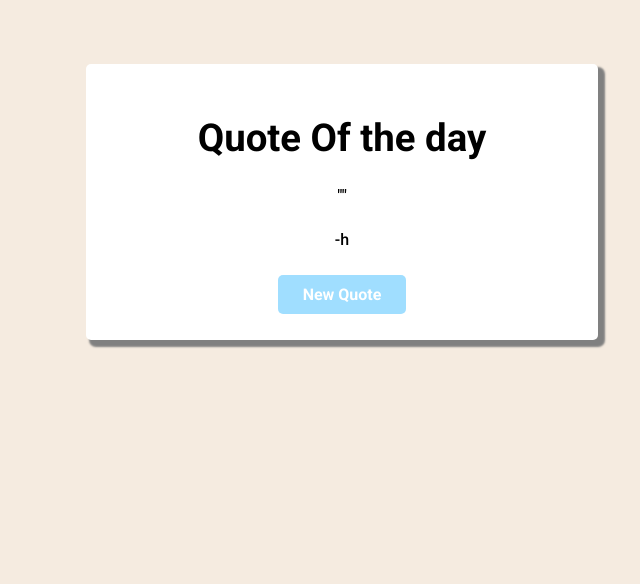
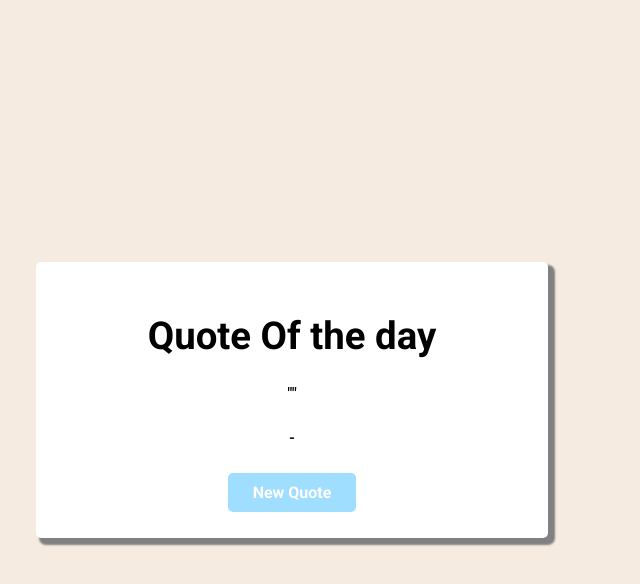
Before and after one commit to TanmayVidhate/Quote, a plain HTML site: page index.html in a window 1280 px wide. Shown: the whole page, without its empty margins (348-988 px from the left). Drawn offline with Linux system fonts and the light colour scheme.

Commit message:
add chnage

```diff
--- a/index.html
+++ b/index.html
@@ -10,7 +10,7 @@
     <div class="container">
         <p id="headtxt">Quote Of the day</p>
         <p id="quote"></p>
-        <p id="writer">h</p>
+        <p id="writer"></p>
         <button onclick="quote(api_url)">New Quote</button>
     </div>
     <script src="sricpt.js"></script>
--- a/sricpt.js
+++ b/sricpt.js
@@ -4,7 +4,7 @@ const api_url = "https://api.quotable.io/random";
 
 async function quote(url)
 {
-    const response =await fetch(url);
+    const response = await fetch(url);
     const data = await response.json();
     console.log(data);
     headtxt.innerText= data.content;
--- a/style.css
+++ b/style.css
@@ -1,44 +1,48 @@
 @import url('https://fonts.googleapis.com/css2?family=Roboto:ital,wght@0,100;0,300;0,400;0,500;0,700;0,900;1,100;1,300;1,400;1,500;1,700;1,900&display=swap');
 
 
-*{
+* {
     margin: 0;
     padding: 0;
     box-sizing: border-box;
     font-family: "Roboto", sans-serif;
 }
 
-body{
-    background-color:rgb(245, 235, 224);
-    display: flex;
+body {
+    background-color: rgb(245, 235, 224);
+    /* display: flex;
     justify-content: center;
-    align-items: center;
+    align-items: center; */
 }
 
-.container{
-    margin: 5vw;
+.container {
+    position: absolute;
+    top: 0;
+    bottom: 0;
+    left: 0;
+    right: 0;
+    margin: auto;
     text-align: center;
     background-color: white;
-    transform: translate(50px);
     width: 40%;
     height: fit-content;
-    /* border: 2px solid red; */
     border-radius: 5px;
     box-shadow: 5px 5px 2px 2px gray;
 }
 
-#headtxt{
+#headtxt {
     width: 100%;
     font-size: 3vw;
     font-weight: bold;
     margin-top: 4vw;
 }
 
-#quote::after, #quote::before{
+#quote::after,
+#quote::before {
     content: '"';
 }
 
-#quote{
+#quote {
     /* font-size: 1.5vw; */
     width: 80%;
     margin: auto;
@@ -48,16 +52,16 @@ body{
     /* border: 1px solid red; */
 }
 
-#writer{
+#writer {
     font-weight: 500;
 }
 
-#writer::before{
-    content: '-';
+#writer::before {
+    content: '- ';
 
 }
 
-button{
+button {
     width: 10vw;
     padding: 0.8vw 1vw;
     margin: 2vw;
```
